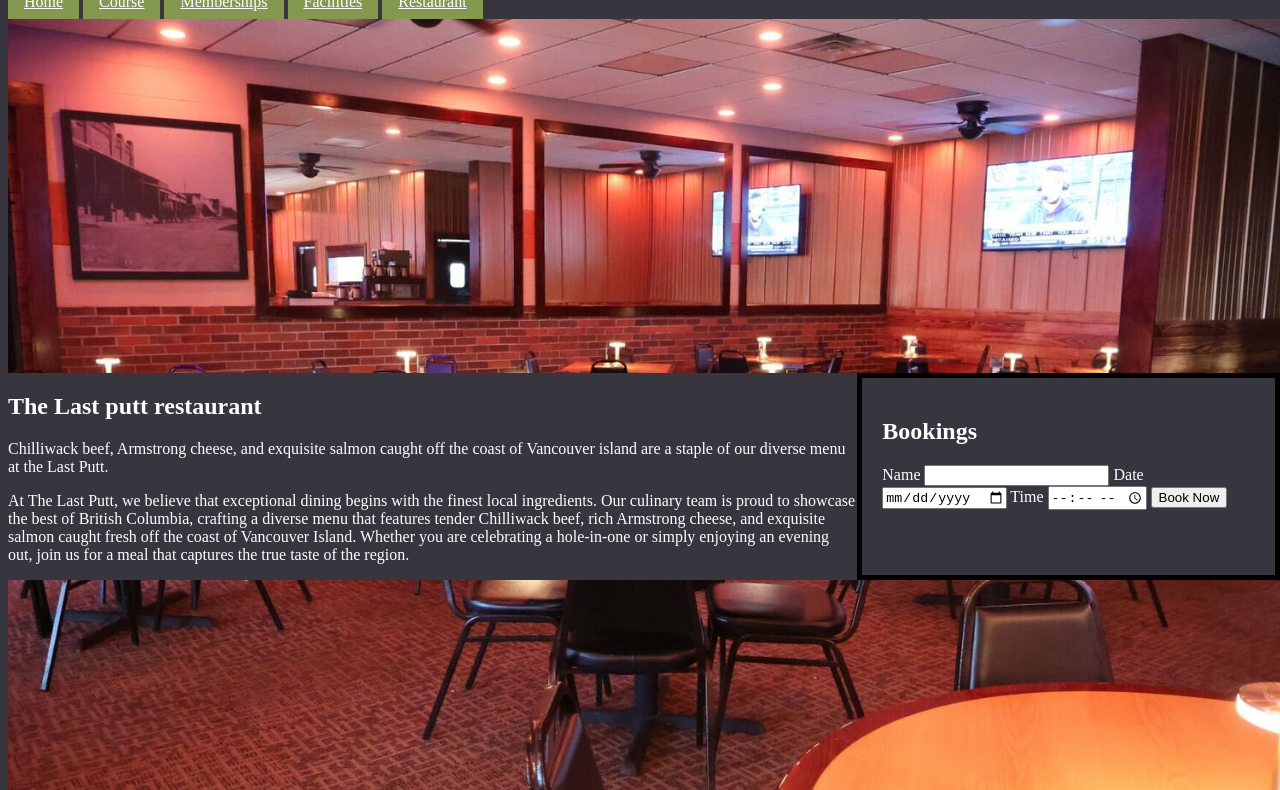
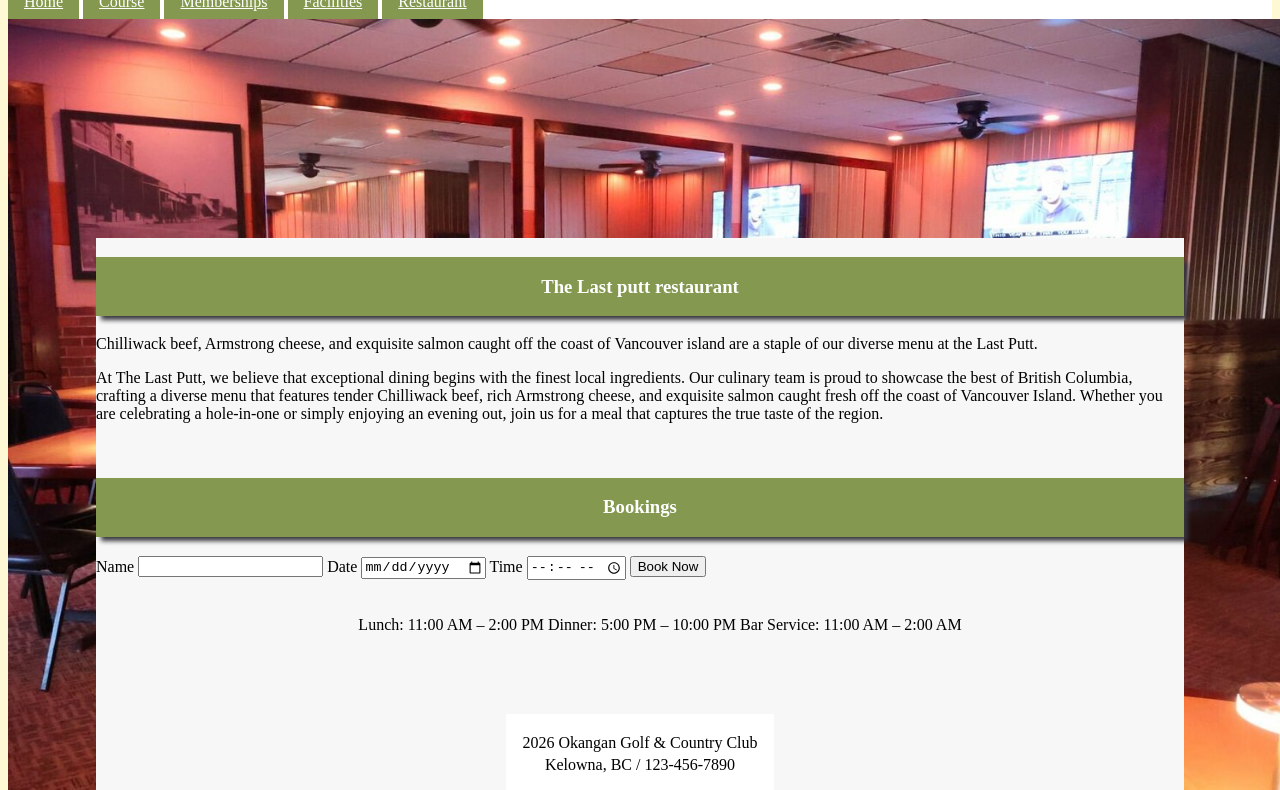
Before and after one commit to Voidwalker60/219FinalProject, a plain HTML site: page restaurant.html in a window 1280 px wide. Shown: the part 60-850 px from the top of the page. Drawn offline with nearby package versions, Linux system fonts and the light colour scheme.

Commit message:
Improved layout, updated headings for consistency, added shared styles to `general.css`, refined footer placement, and adjusted `restaurant.html` content and structure.

```diff
--- a/facilities.css
+++ b/facilities.css
@@ -20,6 +20,7 @@ h3
 {
     text-align: center;
     background-color: #84994F;
+    box-shadow: #37353E 0.25em 0.25em 0.25em;
     color: white;
     padding: 1em 2em;
 }
--- a/general.css
+++ b/general.css
@@ -32,7 +32,14 @@ nav * {
         width: 100vw;
     }
 }
-
+h3
+{
+    text-align: center;
+    background-color: #84994F;
+    box-shadow: #37353E 0.25em 0.25em 0.25em;
+    color: white;
+    padding: 1em 2em;
+}
 
 #overlayElement {
     display: flex;
--- a/restaurant.css
+++ b/restaurant.css
@@ -1,41 +1,27 @@
 #title {
     text-align: center;
     font-size: 2em;
-    color: white;
-
-}
-
-body {
-    background-color: #37353E;
-}
-
-nav * {
-    padding: 0.5em 1em;
-    display: inline-block;
-    background-color: #84994F;
-    color: white;
-}
-
-p {
-    color: white;
-}
-#overlayElement
-{
-    display: flex;
-    background-color:#37353E;
 
 }
 aside {
-    background-color: #37353E;
     padding: 20px;
-    border: 5px solid black;
     position: relative;
     width: 100%;
 
+
+}
+ul
+{
+    position: relative;
+    top: 0;
+
+}
+ul li{
+    list-style: none;
+    display: inline;
 }
 aside label, aside h2
 {
-    color: white;
 }
 @media screen and (min-width: 992px) {
 
@@ -51,7 +37,6 @@ aside label, aside h2
 .site-footer{
     text-align: center;
     padding: 1rem;
-    background-color: white;
     margin-top: 4rem;
     bottom: 0;
 }
@@ -62,3 +47,11 @@ aside label, aside h2
 .site-footer *{
     color:black;
 }
+h3
+{
+    text-align: center;
+    background-color: #84994F;
+    box-shadow: #37353E 0.25em 0.25em 0.25em;
+    color: white;
+    padding: 1em 2em;
+}
--- a/restaurant.html
+++ b/restaurant.html
@@ -2,6 +2,8 @@
 <html lang="en">
 <head>
     <link rel="stylesheet" href="restaurant.css">
+    <link rel="stylesheet" href="general.css">
+
     <meta charset="UTF-8">
     <title>Title</title>
     <script src="generalAnimations.js"></script>
@@ -21,16 +23,17 @@
     </nav>
 </header>
 <main>
+    <img id="golfVideo" src="./media/restaurant.jpg" style="width: 100vw; z-index: -1;"
+         alt="A photo of our restaurant">
     <section>
         <!--
             Image courtesy of oldetownsouth on wikipedia
             https://commons.wikimedia.org/wiki/File:20230522-184209-646bb4977f536image-181284969.jpg        -->
-        <img id="golfVideo" src="./media/restaurant.jpg" style="width: 100vw; z-index: -1;"
-             alt="A photo of our restaurant">
+
 
             <article id="overlayElement">
                 <div>
-                <h2 class="subheading" style="color:white;">The Last putt restaurant</h2>
+                    <h3 class="subheading" >The Last putt restaurant</h3>
                     <p>Chilliwack beef, Armstrong cheese, and exquisite salmon caught off the coast of Vancouver island are
                         a staple of our diverse menu at the Last Putt. </p>
                     <p id="body">
@@ -42,7 +45,7 @@
                     </p>
                 </div>
                 <aside>
-                <h2>Bookings</h2>
+                    <h3>Bookings</h3>
                     <form>
                         <label for="name">Name</label>
                         <input type="text" id="name">
@@ -53,19 +56,24 @@
                         <button type="submit">Book Now</button>
                     </form>
                 </aside>
-        </article>
-        <div id="timeTable" style="color:white;">
+                <div id="timeTable" style="flex-direction:column">
                     <ul>
                         <li>Lunch: 11:00 AM – 2:00 PM</li>
                         <li>Dinner: 5:00 PM – 10:00 PM</li>
                         <li>Bar Service: 11:00 AM – 2:00 AM</li>
                     </ul>
                 </div>
-    </section>
-</main>
                 <footer class="site-footer">
                     <p> 2026 Okangan Golf & Country Club</p>
                     <p>Kelowna, BC / 123-456-7890</p>
                 </footer>
+            </article>
+
+
+
+
+    </section>
+</main>
+
 </body>
 </html>
```
Also changed, not shown: facilities.html (+1 -1 lines), index.html (+1 -1 lines). Lines whose indentation alone changed are shown as unchanged.
